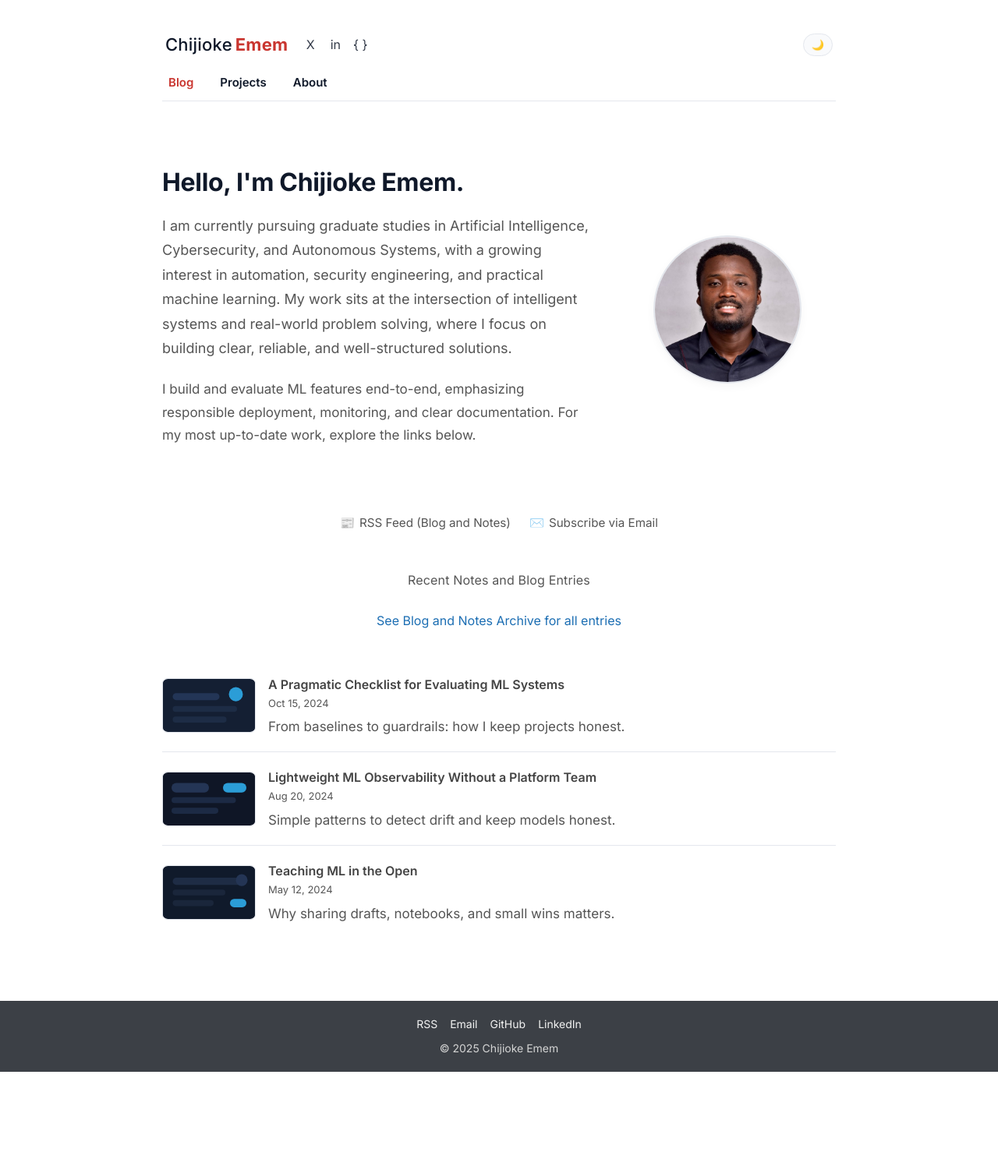
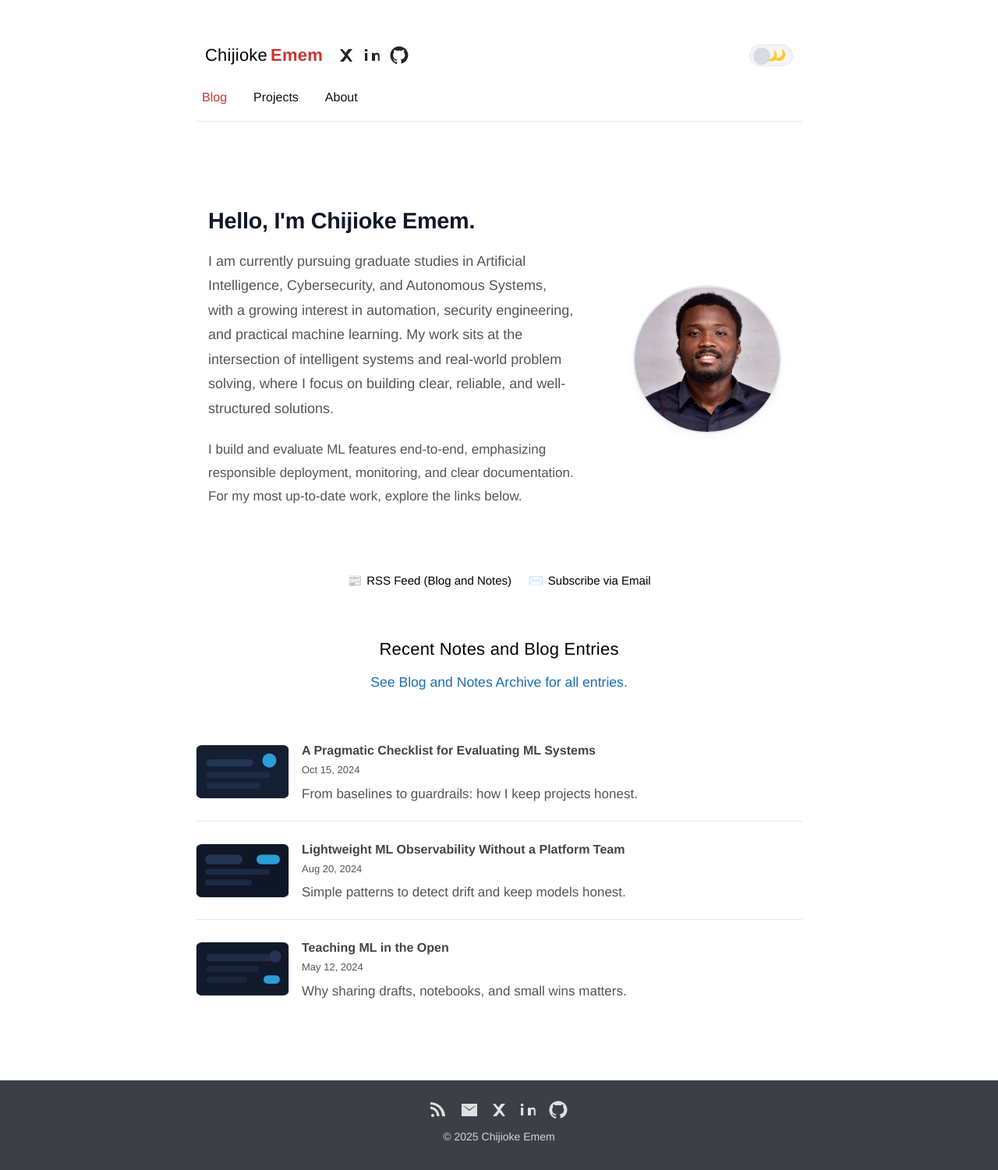
Before and after one commit to ememchijioke/ememchijioke.github.io, a Jekyll site: the page built from index.md, in a window 1280 px wide. Shown: the whole page at 78% size. Built offline with Jekyll 4.4.1, drawn with Linux system fonts in a browser that asks for light colours; before the commit the page ends 1375 px from its top, so only the background shows below that.

Commit message:
Minor corrections made

```diff
--- a/_layouts/default.html
+++ b/_layouts/default.html
@@ -20,9 +20,15 @@
             </a>
 
             <div class="brand-icons">
-              <a href="https://x.com/{{ site.twitter_username | default: 'your-handle' }}" class="icon-link" aria-label="X / Twitter">X</a>
-              <a href="https://www.linkedin.com/in/{{ site.linkedin_slug | default: 'your-linkedin' }}" class="icon-link" aria-label="LinkedIn">in</a>
-              <a href="https://github.com/{{ site.github_username | default: 'your-github' }}" class="icon-link" aria-label="GitHub"><span>{ }</span></a>
+              <a href="https://x.com/{{ site.twitter_username | default: 'your-handle' }}" class="icon-link" aria-label="X / Twitter">
+                <svg viewBox="0 0 24 24" role="presentation"><path d="M4 4h3.2l4 4.8L15 4h5l-6 7.2L20 20h-3.2l-4.2-5.1L8.8 20H4l6.3-7.6z" fill="currentColor"/></svg>
+              </a>
+              <a href="https://www.linkedin.com/in/{{ site.linkedin_slug | default: 'your-linkedin' }}" class="icon-link" aria-label="LinkedIn">
+                <svg viewBox="0 0 24 24" role="presentation"><path d="M5.2 9.1V19H2V9.1h3.2zm.2-3.6c0 1-.8 1.8-1.8 1.8C2.6 7.3 1.8 6.5 1.8 5.5S2.6 3.7 3.6 3.7s1.8.8 1.8 1.8zM22 19h-3.2v-5.2c0-1.2 0-2.8-1.8-2.8s-2 1.4-2 2.7V19H11V9.1h3v1.3h.1c.4-.8 1.5-1.6 3-1.6 3.1 0 3.7 2 3.7 4.6V19z" fill="currentColor"/></svg>
+              </a>
+              <a href="https://github.com/{{ site.github_username | default: 'your-github' }}" class="icon-link" aria-label="GitHub">
+                <svg viewBox="0 0 24 24" role="presentation"><path d="M12 .5C5.6.5.5 5.6.5 12c0 5.1 3.3 9.4 7.9 10.9.6.1.8-.3.8-.6v-2c-3.2.7-3.9-1.5-3.9-1.5-.5-1.2-1.1-1.5-1.1-1.5-.9-.6.1-.6.1-.6 1 .1 1.6 1 1.6 1 .9 1.6 2.5 1.1 3.1.8.1-.6.3-1.1.6-1.3-2.6-.3-5.4-1.3-5.4-5.8 0-1.3.5-2.4 1.2-3.2-.1-.3-.5-1.6.1-3.2 0 0 1-.3 3.3 1.2a11.5 11.5 0 0 1 6 0C17 4.8 18 5.1 18 5.1c.6 1.6.2 2.9.1 3.2.8.8 1.2 1.9 1.2 3.2 0 4.6-2.8 5.5-5.4 5.8.4.3.7.9.7 1.8v2.7c0 .3.2.7.8.6A10.9 10.9 0 0 0 23.5 12C23.5 5.6 18.4.5 12 .5z" fill="currentColor"/></svg>
+              </a>
             </div>
           </div>
 
@@ -42,11 +48,22 @@
       </main>
     </div>
     <footer class="site-footer">
-      <div class="footer-links">
-        <a href="{{ '/feed.xml' | relative_url }}">RSS</a>
-        <a href="mailto:{{ site.author.email }}">Email</a>
-        <a href="https://github.com/{{ site.github_username | default: 'your-github' }}">GitHub</a>
-        <a href="https://www.linkedin.com/in/{{ site.linkedin_slug | default: 'your-linkedin' }}">LinkedIn</a>
+      <div class="footer-icons">
+        <a href="{{ '/feed.xml' | relative_url }}" aria-label="RSS" class="icon-link">
+          <svg viewBox="0 0 24 24" role="presentation"><path fill="currentColor" d="M5 19a2 2 0 1 1-4 0 2 2 0 0 1 4 0zm6.5 1h-3A9.5 9.5 0 0 0 0 10.5v-3A12.5 12.5 0 0 1 11.5 20zm6.5 0h-3C15 11.6 8.4 5 0 5V2c10.5 0 19 8.5 19 19z"/></svg>
+        </a>
+        <a href="mailto:{{ site.author.email }}" aria-label="Email" class="icon-link">
+          <svg viewBox="0 0 24 24" role="presentation"><path fill="currentColor" d="M2 4h20v16H2V4zm10 7.4L4.8 6.5H4l8 6.5 8-6.5h-.8L12 11.4z"/></svg>
+        </a>
+        <a href="https://x.com/{{ site.twitter_username | default: 'your-handle' }}" aria-label="X" class="icon-link">
+          <svg viewBox="0 0 24 24" role="presentation"><path fill="currentColor" d="M4 4h3.2l4 4.8L15 4h5l-6 7.2L20 20h-3.2l-4.2-5.1L8.8 20H4l6.3-7.6z"/></svg>
+        </a>
+        <a href="https://www.linkedin.com/in/{{ site.linkedin_slug | default: 'your-linkedin' }}" aria-label="LinkedIn" class="icon-link">
+          <svg viewBox="0 0 24 24" role="presentation"><path fill="currentColor" d="M5.2 9.1V19H2V9.1h3.2zm.2-3.6c0 1-.8 1.8-1.8 1.8C2.6 7.3 1.8 6.5 1.8 5.5S2.6 3.7 3.6 3.7s1.8.8 1.8 1.8zM22 19h-3.2v-5.2c0-1.2 0-2.8-1.8-2.8s-2 1.4-2 2.7V19H11V9.1h3v1.3h.1c.4-.8 1.5-1.6 3-1.6 3.1 0 3.7 2 3.7 4.6V19z"/></svg>
+        </a>
+        <a href="https://github.com/{{ site.github_username | default: 'your-github' }}" aria-label="GitHub" class="icon-link">
+          <svg viewBox="0 0 24 24" role="presentation"><path fill="currentColor" d="M12 .5C5.6.5.5 5.6.5 12c0 5.1 3.3 9.4 7.9 10.9.6.1.8-.3.8-.6v-2c-3.2.7-3.9-1.5-3.9-1.5-.5-1.2-1.1-1.5-1.1-1.5-.9-.6.1-.6.1-.6 1 .1 1.6 1 1.6 1 .9 1.6 2.5 1.1 3.1.8.1-.6.3-1.1.6-1.3-2.6-.3-5.4-1.3-5.4-5.8 0-1.3.5-2.4 1.2-3.2-.1-.3-.5-1.6.1-3.2 0 0 1-.3 3.3 1.2a11.5 11.5 0 0 1 6 0C17 4.8 18 5.1 18 5.1c.6 1.6.2 2.9.1 3.2.8.8 1.2 1.9 1.2 3.2 0 4.6-2.8 5.5-5.4 5.8.4.3.7.9.7 1.8v2.7c0 .3.2.7.8.6A10.9 10.9 0 0 0 23.5 12C23.5 5.6 18.4.5 12 .5z"/></svg>
+        </a>
       </div>
       <div class="footer-meta">© {{ 'now' | date: '%Y' }} {{ site.title }}</div>
     </footer>
--- a/assets/css/style.css
+++ b/assets/css/style.css
@@ -3,7 +3,7 @@
 :root {
   --bg: #ffffff;
   --surface: #f9fafc;
-  --text: #0f1829;
+  --text: #000000;
   --muted: #555;
   --accent: #c9352f;
   --link: #1c6eb3;
@@ -30,7 +30,8 @@
 
 body {
   margin: 0;
-  font-family: "Inter", "Helvetica Neue", Arial, sans-serif;
+  font-family: "Helvetica", "Arial", sans-serif;
+  font-size: 17.6px;
   background: var(--bg);
   color: var(--text);
   line-height: 1.75;
@@ -47,25 +48,25 @@ a:hover {
 }
 
 .page {
-  max-width: 900px;
+  max-width: 850px;
   margin: 0 auto;
-  padding: 26px 18px 80px;
+  padding: 36px 36px 80px;
 }
 
 .site-header {
-  padding: 12px 0 4px;
+  padding: 16px 0 10px;
   border-bottom: 1px solid var(--border);
-  margin-bottom: 36px;
+  margin-bottom: 56px;
 }
 
 .page-header-inner {
-  max-width: 900px;
+  max-width: 850px;
   margin: 0 auto;
   display: flex;
   align-items: center;
   justify-content: space-between;
   gap: 24px;
-  padding: 0 4px;
+  padding: 0 12px;
 }
 
 .brand-left {
@@ -75,7 +76,7 @@ a:hover {
 }
 
 .site-title {
-  font-weight: 500;
+  font-weight: 600;
   font-size: 22px;
   color: var(--text);
   letter-spacing: 0.01em;
@@ -89,7 +90,7 @@ a:hover {
 }
 
 .site-title-last {
-  font-weight: 700;
+  font-weight: 800;
   color: var(--accent);
 }
 
@@ -101,13 +102,19 @@ a:hover {
 
 .icon-link {
   color: var(--text);
-  width: 22px;
-  height: 22px;
+  width: 24px;
+  height: 24px;
   display: inline-flex;
   align-items: center;
   justify-content: center;
   opacity: 0.85;
   transition: color 0.2s ease, opacity 0.2s ease;
+}
+
+.icon-link svg {
+  width: 24px;
+  height: 24px;
+  display: block;
 }
 
 .icon-link:hover {
@@ -116,14 +123,46 @@ a:hover {
 }
 
 .theme-toggle {
+  position: relative;
+  width: 56px;
+  height: 28px;
   border: 1px solid var(--border);
-  background: var(--surface);
+  background: #f3f5f8;
   color: var(--text);
   border-radius: 999px;
-  padding: 6px 10px;
+  padding: 0;
   cursor: pointer;
-  font-size: 13px;
   transition: border-color 0.2s ease, background 0.2s ease;
+}
+
+.theme-toggle::before {
+  content: "🌙";
+  position: absolute;
+  right: 8px;
+  top: 4px;
+  font-size: 14px;
+}
+
+.theme-toggle::after {
+  content: "";
+  position: absolute;
+  left: 4px;
+  top: 3px;
+  width: 22px;
+  height: 22px;
+  border-radius: 50%;
+  background: #d7dbe3;
+  transition: transform 0.2s ease;
+}
+
+:root[data-theme="dark"] .theme-toggle::after {
+  transform: translateX(28px);
+  background: #f0c419;
+}
+
+:root[data-theme="dark"] .theme-toggle {
+  background: #141a24;
+  border-color: #232c3a;
 }
 
 .theme-toggle:hover {
@@ -133,13 +172,13 @@ a:hover {
 .site-nav {
   display: flex;
   gap: 18px;
-  margin-top: 10px;
+  margin-top: 14px;
 }
 
 .nav-link {
-  color: var(--text);
-  font-size: 15px;
-  font-weight: 600;
+  color: #111111;
+  font-size: 16px;
+  font-weight: 400;
   padding: 6px 8px;
   border-radius: 6px;
   transition: color 0.2s ease, background 0.2s ease;
@@ -183,9 +222,10 @@ h4 {
 }
 
 h1 {
-  font-size: 32px;
+  font-size: 28.8px;
   letter-spacing: -0.01em;
-  font-weight: 700;
+  font-weight: 600;
+  color: #101828;
 }
 
 p {
@@ -198,13 +238,14 @@ p {
 .hero {
   display: grid;
   grid-template-columns: 2fr 1fr;
-  gap: 32px;
+  gap: 48px;
   align-items: center;
-  padding: 40px 0;
+  padding: 46px 0;
 }
 
 .hero-text {
   max-width: 600px;
+  padding-left: 16px;
 }
 
 .hero-text p {
@@ -248,34 +289,34 @@ p {
 .subscribe-row {
   display: flex;
   justify-content: center;
-  gap: 24px;
+  gap: 22px;
   align-items: center;
-  font-size: 0.95em;
-  color: var(--muted);
-  margin: 22px 0 32px;
+  font-size: 15px;
+  color: var(--text);
+  margin: 12px 0 52px;
 }
 
 .subscribe-row a {
-  color: var(--muted);
+  color: var(--text);
   display: inline-flex;
   align-items: center;
   gap: 6px;
 }
 
 .subscribe-row a:hover {
-  color: var(--text);
+  color: var(--accent);
   text-decoration: none;
 }
 
 .subscribe-icon {
-  opacity: 0.8;
+  opacity: 0.7;
 }
 
 .section-title {
   text-align: center;
-  margin: 45px 0 30px;
-  font-size: 16px;
-  color: var(--muted);
+  margin: 56px 0 14px;
+  font-size: 22px;
+  color: var(--text);
   letter-spacing: 0.01em;
 }
 
@@ -288,7 +329,7 @@ p {
   display: grid;
   grid-template-columns: 120px 1fr;
   gap: 16px;
-  padding: 18px 0;
+  padding: 20px 0;
   align-items: center;
   border-bottom: 1px solid var(--border);
 }
@@ -349,26 +390,27 @@ p {
 .site-footer {
   background: #3c4046;
   color: #f2f2f2;
-  padding: 18px;
+  padding: 26px 18px 30px;
   display: grid;
-  gap: 6px;
+  gap: 10px;
   justify-items: center;
   font-size: 14px;
 }
 
-.footer-links {
+.footer-icons {
   display: flex;
-  gap: 16px;
-  flex-wrap: wrap;
+  gap: 14px;
+  align-items: center;
 }
 
-.footer-links a {
+.footer-icons .icon-link {
   color: #f2f2f2;
+  opacity: 0.9;
 }
 
-.footer-links a:hover {
+.footer-icons .icon-link:hover {
   color: #ffffff;
-  text-decoration: none;
+  opacity: 1;
 }
 
 .footer-meta {
--- a/index.md
+++ b/index.md
@@ -26,7 +26,7 @@ permalink: /
 
 <div class="content-group">
   <div class="section-title">Recent Notes and Blog Entries</div>
-  <div class="section-subtitle"><a href="{{ '/blog/' | relative_url }}">See Blog and Notes Archive for all entries</a></div>
+  <div class="section-subtitle"><a href="{{ '/blog/' | relative_url }}">See Blog and Notes Archive for all entries.</a></div>
   <section class="post-list">
     {%- for post in site.posts limit:6 -%}
       <article class="post-card">
```
Also changed, not shown: 11 other files.
